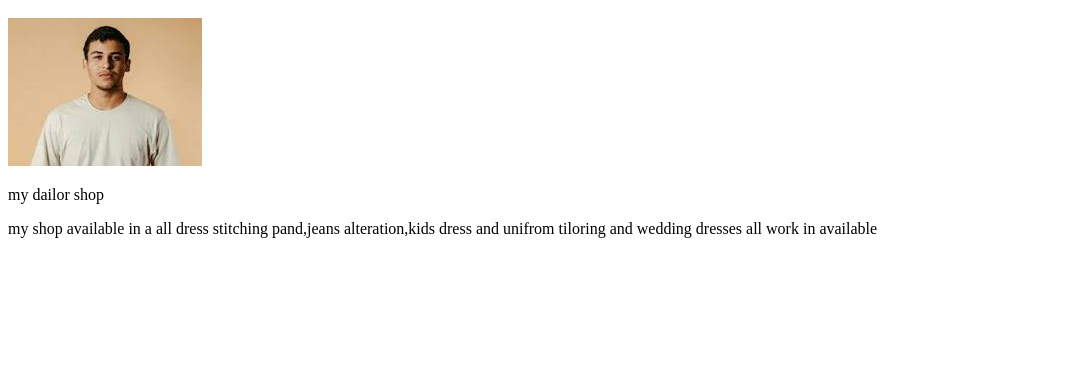
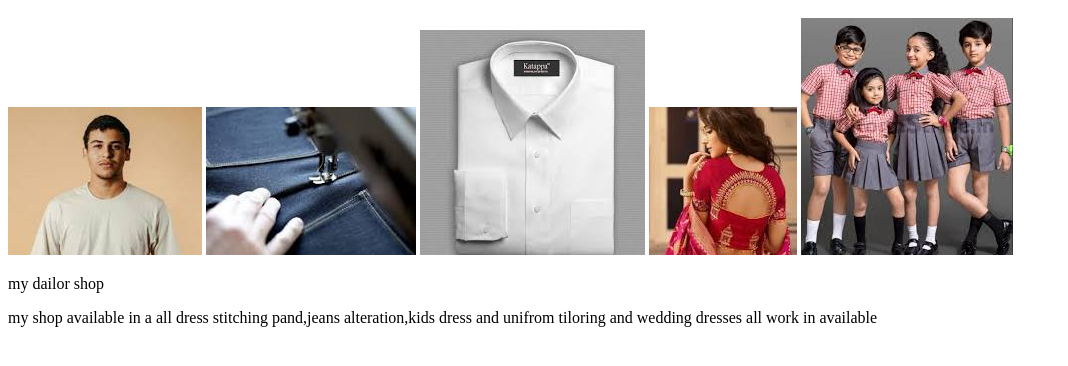
Before and after one commit to suganthi7788-collab/first.project, a plain HTML site: page index.html in a window 1280 px wide. Shown: the part 120-486 px from the top of the page, without its empty margins (0-1068 px from the left). Drawn offline with Linux system fonts and the light colour scheme.

Commit message:
added new image

```diff
--- a/index.html
+++ b/index.html
@@ -9,6 +9,10 @@
     <h1>manoj</h1>
     <h1>new name</h1>
     <img src="profile.jpg" alt="">
+    <img src="man jeans titching.jpg" alt="">
+    <img src="shirt for man.jpg" alt="">
+    <img src="women.jpg" alt="">
+    <img src="unifrom.jpg" alt="">
     <p>my dailor shop</p>
     <p>my shop available in a all dress stitching pand,jeans alteration,kids dress and unifrom tiloring and wedding dresses all work in available</p>
 </body>
```
Also changed, not shown: man jeans titching.jpg (added), shirt for man.jpg (added), unifrom.jpg (added), women.jpg (added).
